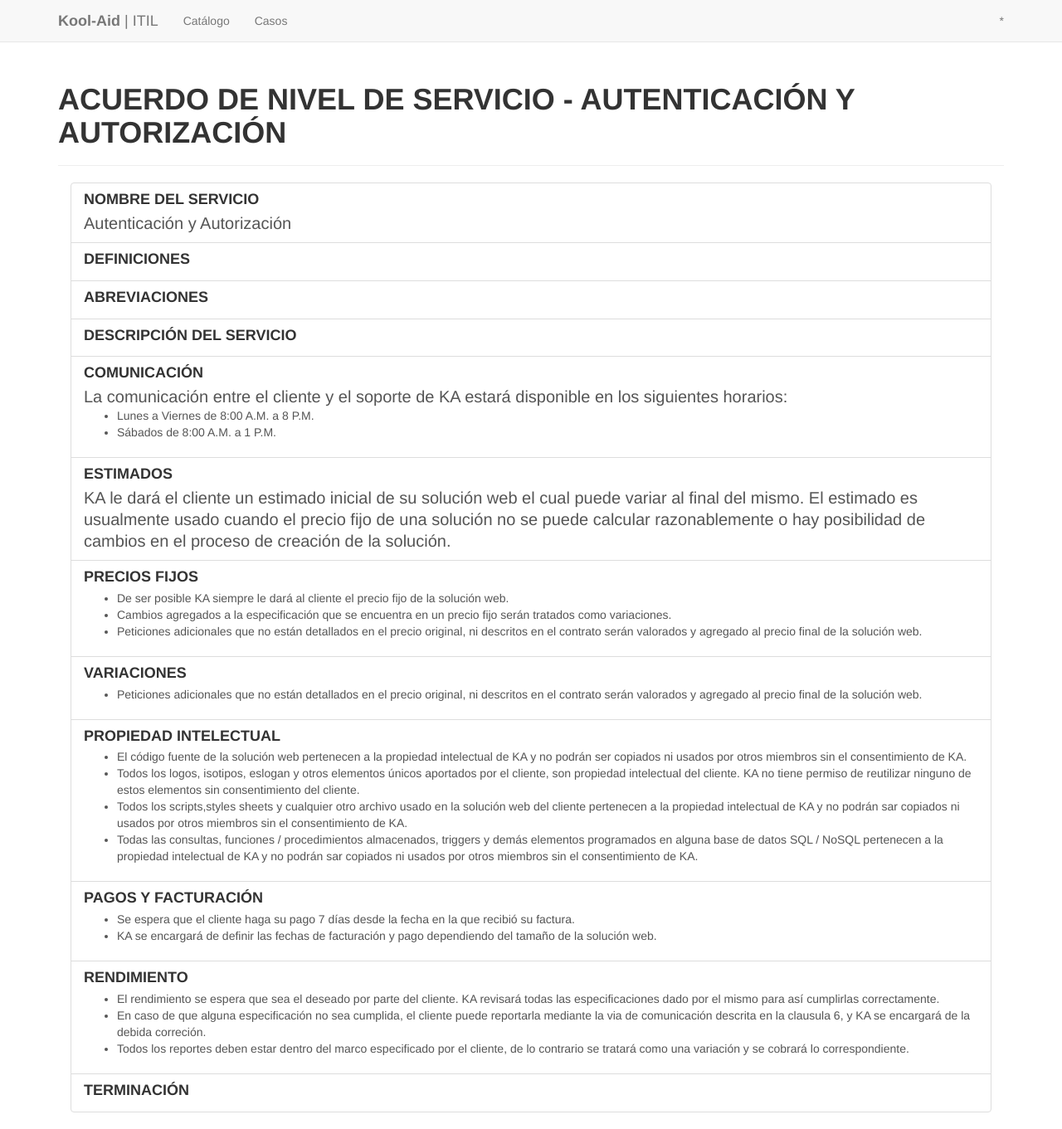
After one commit to OneTesseractInMultiverse/ITIL-CaseExample, a Flask app: template templates/servicelevel/auth_sla.html in a window 1280 px wide. The commit adds this page. Shown: the whole page at 83% size. Run offline with Flask 2, Linux system fonts and the light colour scheme; the template is opened without the code that fills it, so the values that code supplies are empty; some libraries are stand-ins or nearby versions.

Commit message:
Commit previo de SLAs.

```diff
--- /dev/null
+++ b/templates/servicelevel/auth_sla.html
@@ -0,0 +1,161 @@
+{% extends "layout.html" %}
+{% block body %}
+
+<div class="row">
+
+    <div class="col-lg-12">
+        <h1>Acuerdo de Nivel de Servicio - Autenticación y Autorización</h1>
+        <hr>
+    </div>
+
+    <div class="col-lg-12">
+
+        <div class="col-lg-12">
+            <div class="list-group">
+
+            <a href="#" class="list-group-item">
+                <h4 class="list-group-item-heading">Nombre del Servicio</h4>
+                <p class="list-group-item-text">
+                    Autenticación y Autorización
+                </p>
+              </a>
+
+              <a href="#" class="list-group-item">
+                <h4 class="list-group-item-heading">Definiciones</h4>
+                <p class="list-group-item-text text-success">
+
+                </p>
+              </a>
+
+              <a href="#" class="list-group-item">
+                <h4 class="list-group-item-heading">Abreviaciones</h4>
+                <p class="list-group-item-text">
+
+                </p>
+              </a>
+
+              <a href="#" class="list-group-item">
+                <h4 class="list-group-item-heading">Descripción del servicio</h4>
+                <p class="list-group-item-text">
+
+                </p>
+              </a>
+
+
+              <a href="#" class="list-group-item">
+                <h4 class="list-group-item-heading">Comunicación</h4>
+                <p class="list-group-item-text">
+                    La comunicación entre el cliente y el soporte de KA estará disponible en los siguientes horarios:
+                  <ul>
+                      <li>
+                        Lunes a Viernes de 8:00 A.M. a 8 P.M.
+                      </li>
+                     <li>
+                        Sábados de 8:00 A.M. a 1 P.M.
+                      </li>
+                    </ul>
+                </p>
+              </a>
+
+              <a href="#" class="list-group-item">
+                <h4 class="list-group-item-heading">Estimados</h4>
+                <p class="list-group-item-text">
+                    KA le dará el cliente un estimado inicial de su solución web el cual puede variar al final del mismo. El estimado es usualmente usado cuando el precio fijo de una solución no se puede calcular razonablemente o hay posibilidad de cambios en el proceso de creación de la solución.
+                </p>
+              </a>
+
+              <a href="#" class="list-group-item">
+                <h4 class="list-group-item-heading">Precios fijos</h4>
+                <p class="list-group-item-text">
+                    <ul>
+                      <li>
+                        De ser posible KA siempre le dará al cliente el precio fijo de la solución web.
+                      </li>
+                     <li>
+                        Cambios agregados a la especificación que se encuentra en un precio fijo serán tratados como variaciones.
+                      </li>
+                     <li>
+                        Peticiones adicionales que no están detallados en el precio original, ni descritos en el contrato serán valorados y agregado al precio final de la solución web.
+                      </li>
+                    </ul>
+                </p>
+              </a>
+
+              <a href="#" class="list-group-item">
+                <h4 class="list-group-item-heading">Variaciones</h4>
+                <p class="list-group-item-text">
+                    <ul>
+                      <li>
+                       Peticiones adicionales que no están detallados en el precio original, ni descritos en el contrato serán valorados y agregado al precio final de la solución web.
+                      </li>
+                    </ul>
+                </p>
+              </a>
+
+              <a href="#" class="list-group-item">
+                <h4 class="list-group-item-heading">Propiedad Intelectual</h4>
+                <p class="list-group-item-text">
+                   <ul>
+                      <li>
+                        El código fuente de la solución web pertenecen a la propiedad intelectual de KA y no podrán ser copiados ni usados por otros miembros sin el consentimiento de KA.
+                      </li>
+                     <li>
+                        Todos los logos, isotipos, eslogan y otros elementos únicos aportados por el cliente, son propiedad intelectual del cliente. KA no tiene permiso de reutilizar ninguno de estos elementos sin consentimiento del cliente.
+                      </li>
+                     <li>
+                        Todos los scripts,styles sheets y cualquier otro archivo usado en la solución web del cliente pertenecen a la propiedad intelectual de KA y no podrán sar copiados ni usados por otros miembros sin el consentimiento de KA.
+                      </li>
+                     <li>
+                        Todas las consultas, funciones / procedimientos almacenados, triggers y demás elementos programados en alguna base de datos SQL / NoSQL pertenecen a la propiedad intelectual de KA y no podrán sar copiados ni usados por otros miembros sin el consentimiento de KA.
+                      </li>
+                    </ul>
+                </p>
+              </a>
+
+             <a href="#" class="list-group-item">
+                <h4 class="list-group-item-heading">Pagos y Facturación</h4>
+                <p class="list-group-item-text">
+                     <ul>
+                      <li>
+                        Se espera que el cliente haga su pago 7 días desde la fecha en la que recibió su factura.
+                      </li>
+                     <li>
+                        KA se encargará de definir las fechas de facturación y pago dependiendo del tamaño de la solución web.
+                      </li>
+                    </ul>
+                </p>
+              </a>
+
+               <a href="#" class="list-group-item">
+                <h4 class="list-group-item-heading">Rendimiento</h4>
+                <p class="list-group-item-text">
+                    <ul>
+                      <li>
+                        El rendimiento se espera que sea el deseado por parte del cliente. KA revisará todas las especificaciones dado por el mismo para así cumplirlas correctamente.
+                      </li>
+                     <li>
+                        En caso de que alguna especificación no sea cumplida, el cliente puede reportarla mediante la via de comunicación descrita en la clausula 6, y KA se encargará de la debida correción.
+                      </li>
+                      <li>
+                        Todos los reportes deben estar dentro del marco especificado por el cliente, de lo contrario se tratará como una variación y se cobrará lo correspondiente.
+                      </li>
+                    </ul>
+                </p>
+              </a>
+
+                <a href="#" class="list-group-item">
+                <h4 class="list-group-item-heading">Terminación</h4>
+                <p class="list-group-item-text">
+
+                </p>
+              </a>
+
+            </div>
+        </div>
+
+    </div>
+    <!-- COL ENDS -->
+
+</div>
+
+{% endblock %}
```
Also changed, not shown: courseware/controllers/sla_controller.py (added, +29 -0 lines), templates/home/auth_service.html (+7 -3 lines), templates/home/consulting_service.html (+7 -0 lines), templates/home/hosting_service.html (+7 -0 lines), templates/servicelevel/consulting_sla.html (added, +161 -0 lines), templates/servicelevel/hosting_sla.html (added, +161 -0 lines).
